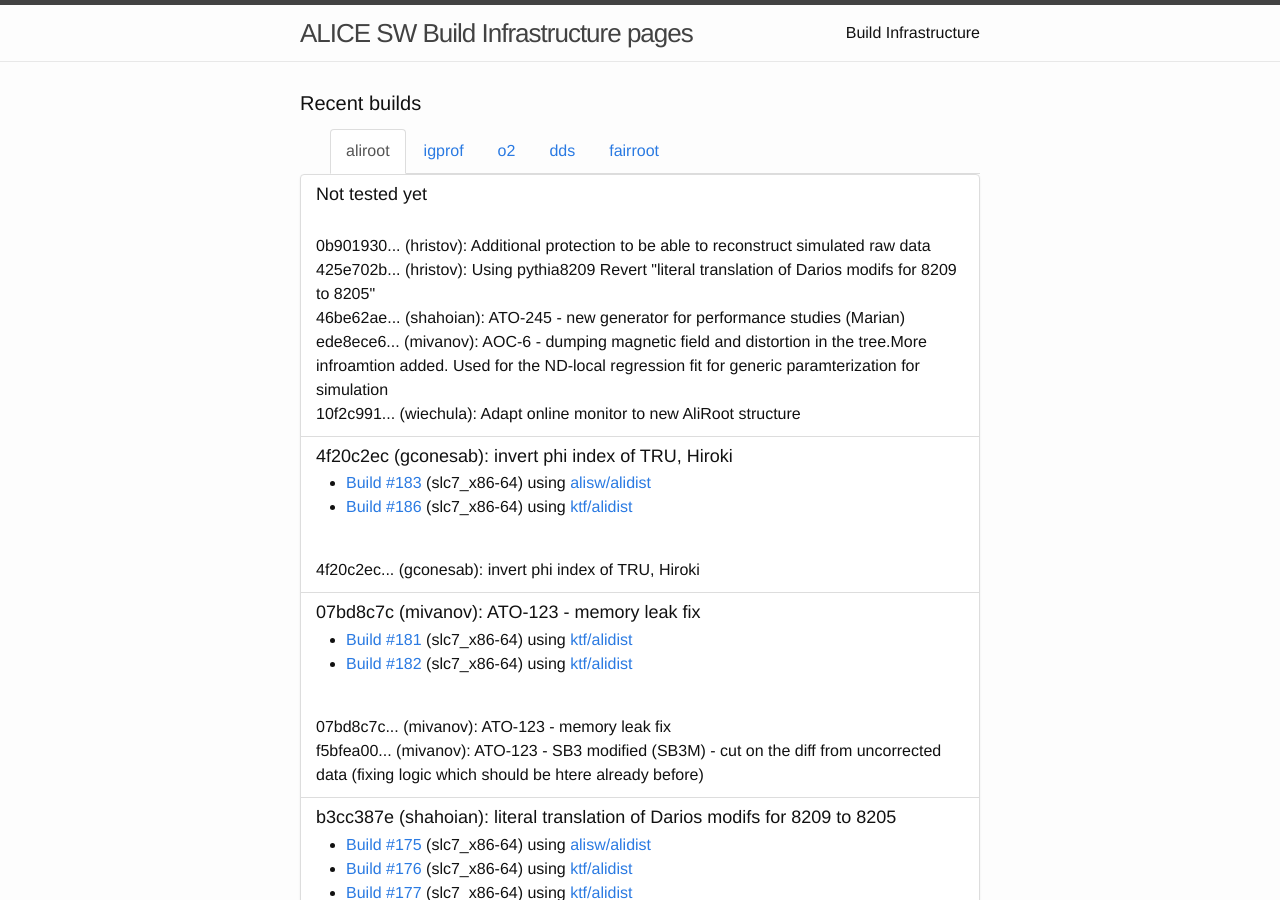
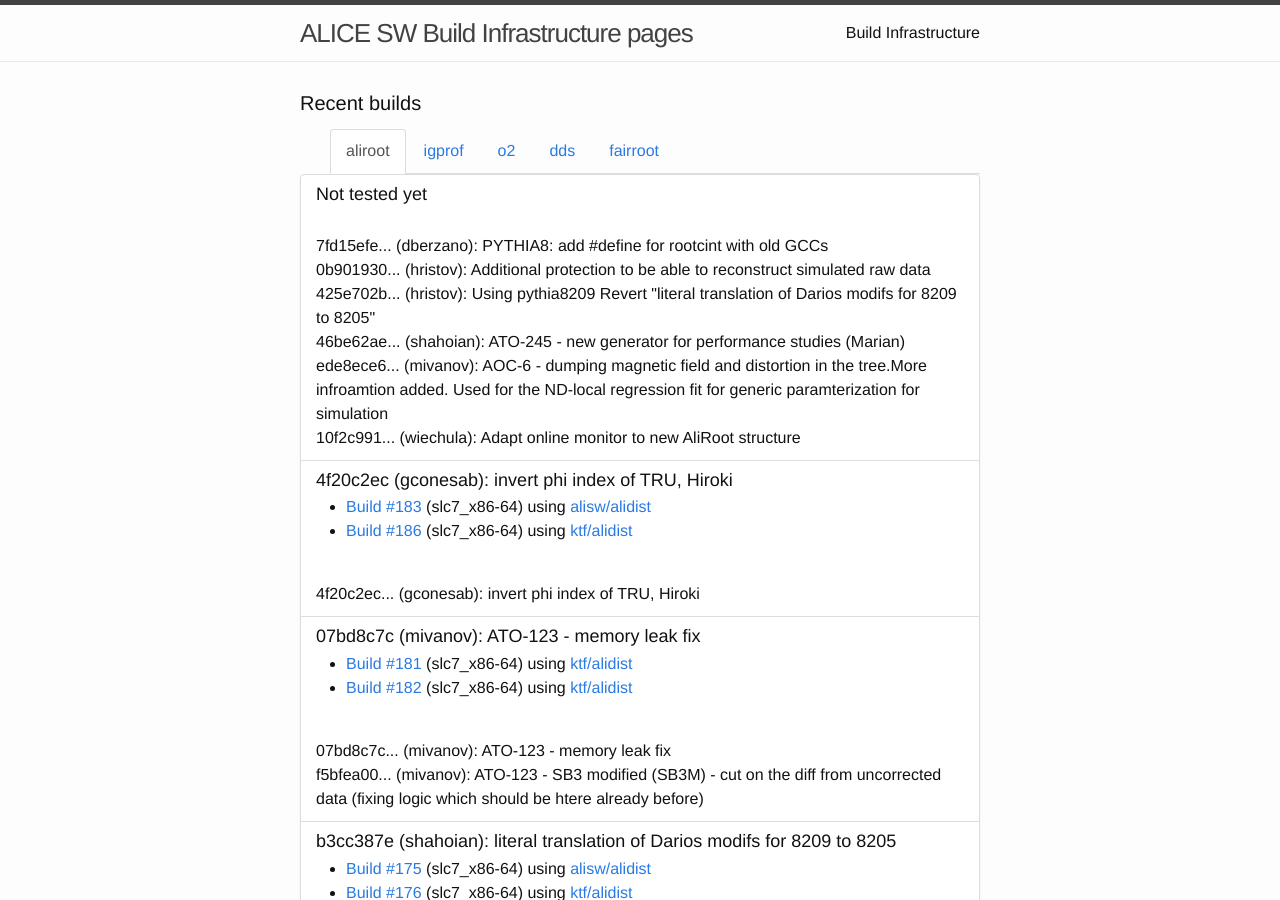
Before and after one commit to alisw/alisw.github.io, a Jekyll site: the page built from index.html, in a window 1280 px wide and 900 px high. Built offline with Jekyll 4.4.1, drawn with Linux system fonts in a browser that asks for light colours; nearby versions of some CDN libraries.

Commit message:
Updated results.

```diff
--- a/_data/commits-aliroot-master.yaml
+++ b/_data/commits-aliroot-master.yaml
@@ -1,3 +1,8 @@
+-
+ commit: "7fd15efe644765993bef5fc37a431ae53d993ff0"
+ message: >-
+    PYTHIA8: add #define for rootcint with old GCCs
+ author: !!str dberzano
 -
  commit: "0b9019305a612c8bb70b8dbd8efd3e7540f06ae3"
  message: >-
```
Also changed, not shown: _data/build.json (+1 -1 lines).
